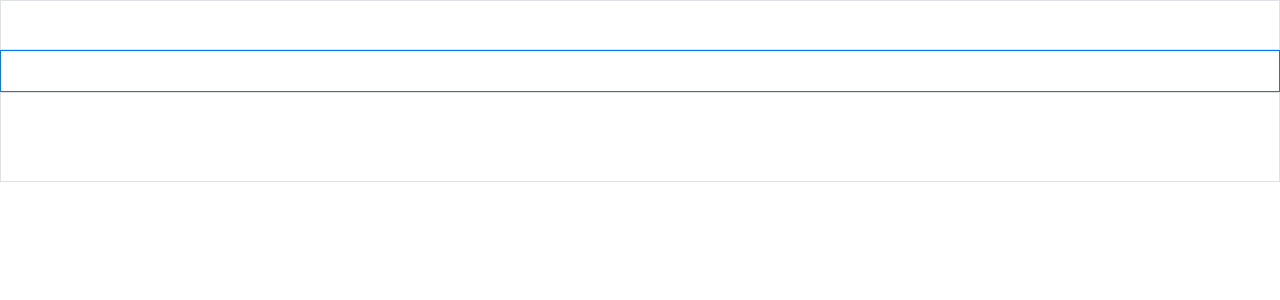
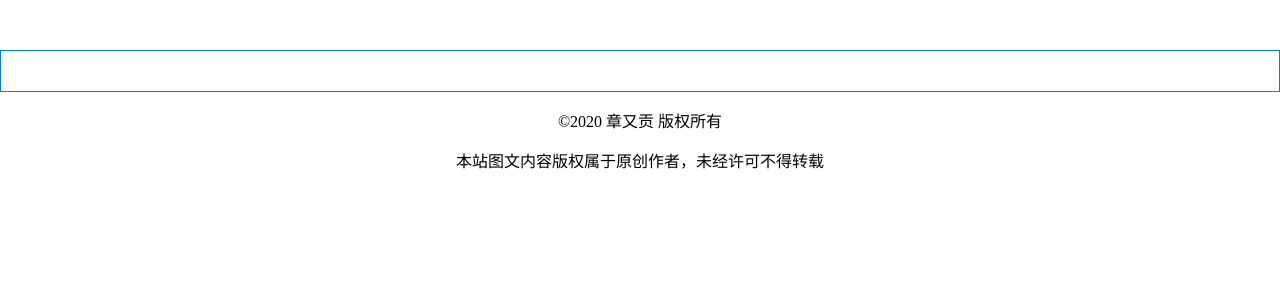
Before and after one commit to tootal/gan, a Vue app: page / in a window 1280 px wide. Shown: the top 300 px of the page. Built offline with nearby package versions, Linux system fonts and the light colour scheme.

Commit message:
添加网页底部

```diff
--- /dev/null
+++ b/src/layouts/GanFoot.vue
@@ -0,0 +1,12 @@
+<template>
+  <div class="text-center">
+    <p>©2020 章又贡 版权所有</p>
+    <p>本站图文内容版权属于原创作者，未经许可不得转载</p>
+  </div>
+</template>
+
+<script>
+export default {
+  name: "GanFooter"
+};
+</script>
--- a/src/layouts/GanMain.vue
+++ b/src/layouts/GanMain.vue
@@ -1,9 +1,20 @@
 <template>
   <div>
     <el-container>
-      <el-header height="50px" class="border"></el-header>
+      <el-header height="50px"></el-header>
       <el-main class="border border-primary"></el-main>
-      <el-footer height="90px" class="border"></el-footer>
+      <el-footer height="90px">
+        <gan-foot></gan-foot>
+      </el-footer>
     </el-container>
   </div>
 </template>
+<script>
+import GanFoot from './GanFoot.vue'
+export default {
+  name: 'GanMain',
+  components: {
+    GanFoot,
+  }
+}
+</script>
--- a/src/styles/gan.scss
+++ b/src/styles/gan.scss
@@ -14,8 +14,12 @@ body {
 }
 
 .border {
-  border: 1px solid #dee2e6!important;
+  border: 1px solid #dee2e6;
 }
 .border-primary {
-  border-color: #007bff!important;
+  border-color: #007bff;
 }
+
+.text-center {
+  text-align: center;
+}
```
